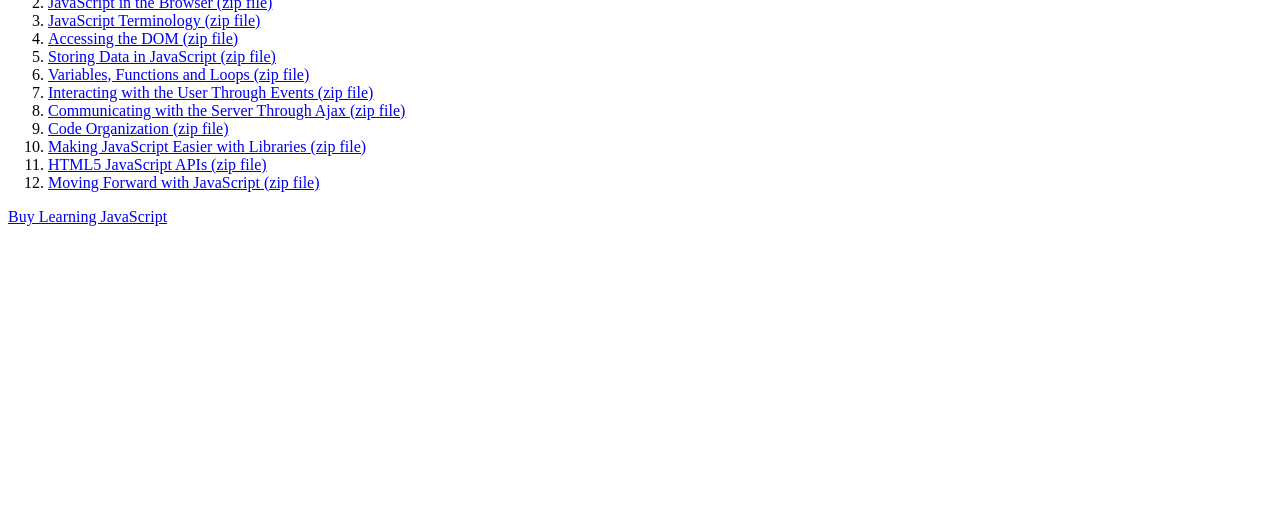
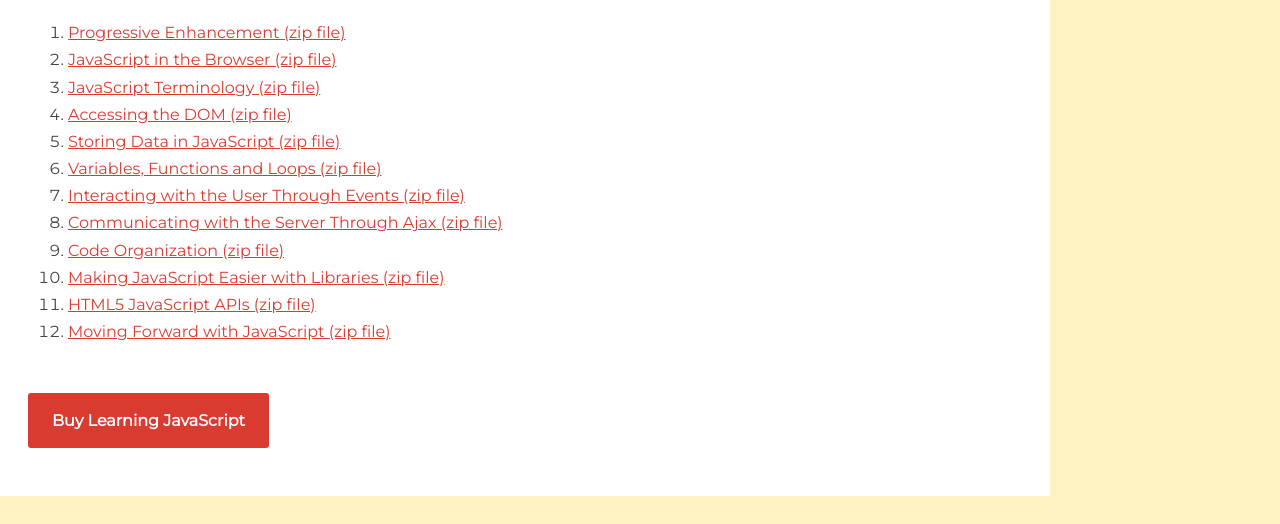
Before and after one commit to timwright12/learningjsbook, a plain HTML site: page samples/index.html in a window 1280 px wide. Shown: the part 293-817 px from the top of the page. Drawn offline with nearby package versions, Linux system fonts and the light colour scheme; the site is published under a folder, as on GitHub Pages, so addresses that start at the root find nothing.

Commit message:
Updated favicon

```diff
--- a/index.html
+++ b/index.html
@@ -8,9 +8,9 @@
 	<meta name="description" content="Learing JavaScript: A Hands-On Guide to the Fundamentals of Modern JavaScript">
 	<meta http-equiv="X-UA-Compatible" content="IE=edge,chrome=1">
 	<meta name="viewport" content="width=device-width, initial-scale=1.0">
-	<link rel="shortcut icon" href="/favicon.png" />
+  <link rel="shortcut icon" href="favicon.png" />
 	<link href="https://fonts.googleapis.com/css?family=Montserrat|Playfair+Display&display=swap" rel="stylesheet">
-	<link rel="stylesheet"  href="/index.css">
+  <link rel="stylesheet" href="index.css">
 
 </head>
 <body>
--- a/samples/index.html
+++ b/samples/index.html
@@ -8,9 +8,9 @@
   <meta name="description" content="Learing JavaScript: A Hands-On Guide to the Fundamentals of Modern JavaScript">
   <meta http-equiv="X-UA-Compatible" content="IE=edge,chrome=1">
   <meta name="viewport" content="width=device-width, initial-scale=1.0">
-  <link rel="shortcut icon" href="/favicon.png" />
+  <link rel="shortcut icon" href="../favicon.png" />
   <link href="https://fonts.googleapis.com/css?family=Montserrat|Playfair+Display&display=swap" rel="stylesheet">
-  <link rel="stylesheet" href="/index.css">
+  <link rel="stylesheet" href="../index.css">
 
 </head>
 
```
Also changed, not shown: favicon.png (added).
